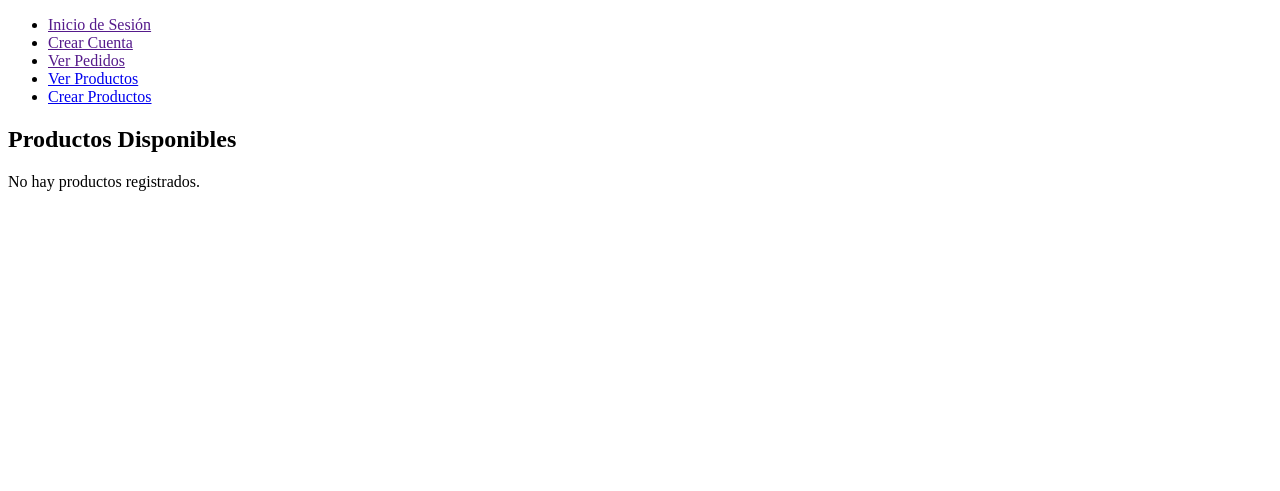
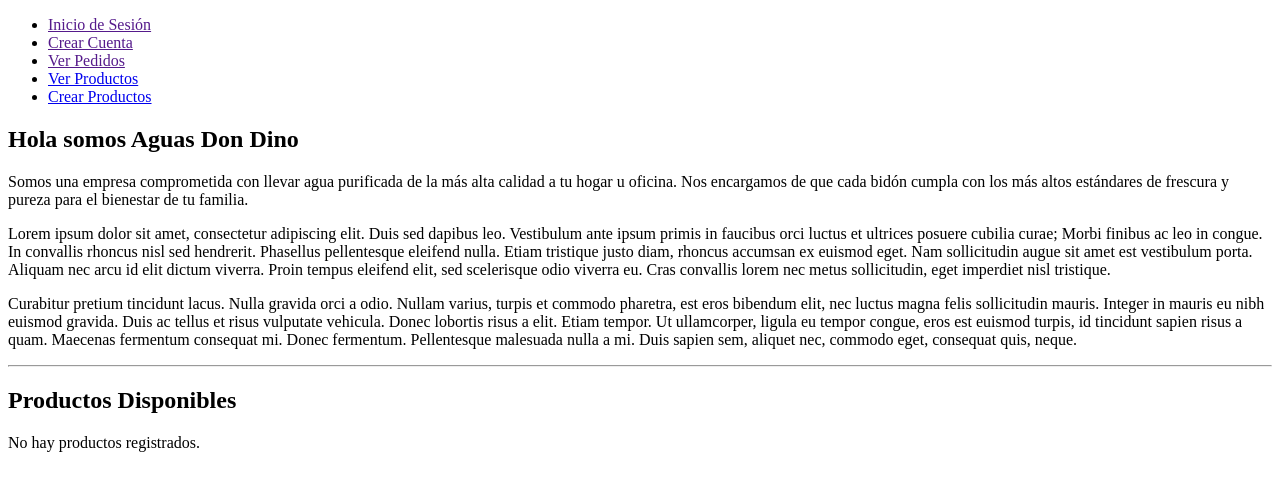
Before and after one commit to fanboy333/evaluacion3, a Django app: page / in a window 1280 px wide. Shown: the top 491 px of the page. Run offline with Django 5.2, Linux system fonts and the light colour scheme; data that the repository does not hold is empty.

Commit message:
Agregada mi sección del código en mi propia rama

```diff
--- a/main/templates/main/index.html
+++ b/main/templates/main/index.html
@@ -20,7 +20,24 @@
 
     <main>
 
-    {% block content %}{% endblock  %}
+        <!-- SECCIÓN DE INICIO (SOLO SE MUESTRA EN LA RAÍZ) -->
+        {% if request.path == '/' %}
+        <section>
+            <h1>Hola somos Aguas Don Dino</h1>
+            <p>
+                Somos una empresa comprometida con llevar agua purificada de la más alta calidad a tu hogar u oficina. Nos encargamos de que cada bidón cumpla con los más altos estándares de frescura y pureza para el bienestar de tu familia.
+            </p>
+            <p>
+                Lorem ipsum dolor sit amet, consectetur adipiscing elit. Duis sed dapibus leo. Vestibulum ante ipsum primis in faucibus orci luctus et ultrices posuere cubilia curae; Morbi finibus ac leo in congue. In convallis rhoncus nisl sed hendrerit. Phasellus pellentesque eleifend nulla. Etiam tristique justo diam, rhoncus accumsan ex euismod eget. Nam sollicitudin augue sit amet est vestibulum porta. Aliquam nec arcu id elit dictum viverra. Proin tempus eleifend elit, sed scelerisque odio viverra eu. Cras convallis lorem nec metus sollicitudin, eget imperdiet nisl tristique.
+            </p>
+            <p>
+                Curabitur pretium tincidunt lacus. Nulla gravida orci a odio. Nullam varius, turpis et commodo pharetra, est eros bibendum elit, nec luctus magna felis sollicitudin mauris. Integer in mauris eu nibh euismod gravida. Duis ac tellus et risus vulputate vehicula. Donec lobortis risus a elit. Etiam tempor. Ut ullamcorper, ligula eu tempor congue, eros est euismod turpis, id tincidunt sapien risus a quam. Maecenas fermentum consequat mi. Donec fermentum. Pellentesque malesuada nulla a mi. Duis sapien sem, aliquet nec, commodo eget, consequat quis, neque.
+            </p>
+        </section>
+        <hr>
+        {% endif %}
+
+        {% block content %}{% endblock %}
 
     </main>
 
--- a/main/templates/main/producto/producto_create.html
+++ b/main/templates/main/producto/producto_create.html
@@ -6,8 +6,9 @@
     <form method="POST" enctype="multipart/form-data">
         {% csrf_token %}
 
-        {{form}}
+        {{ form }}
 
+        <input type="submit" value="Registrar Producto">
     </form>
 </section>
 {% endblock  %}
```
